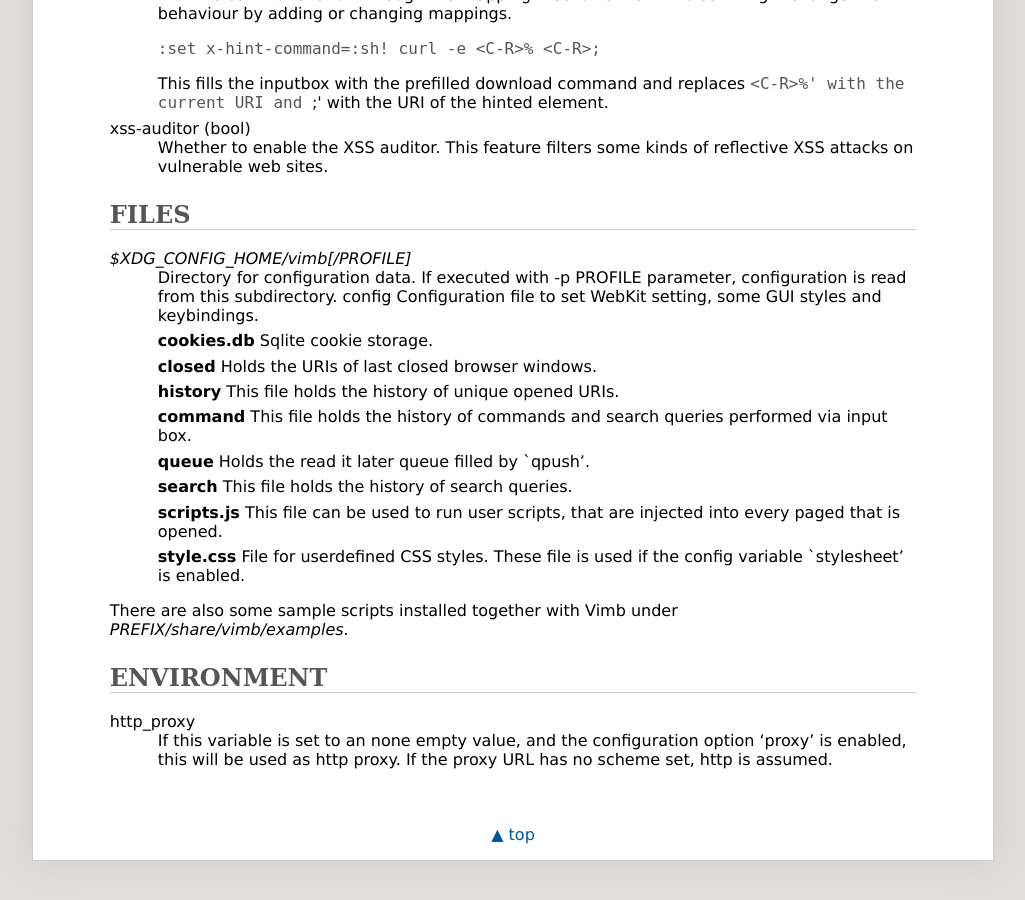
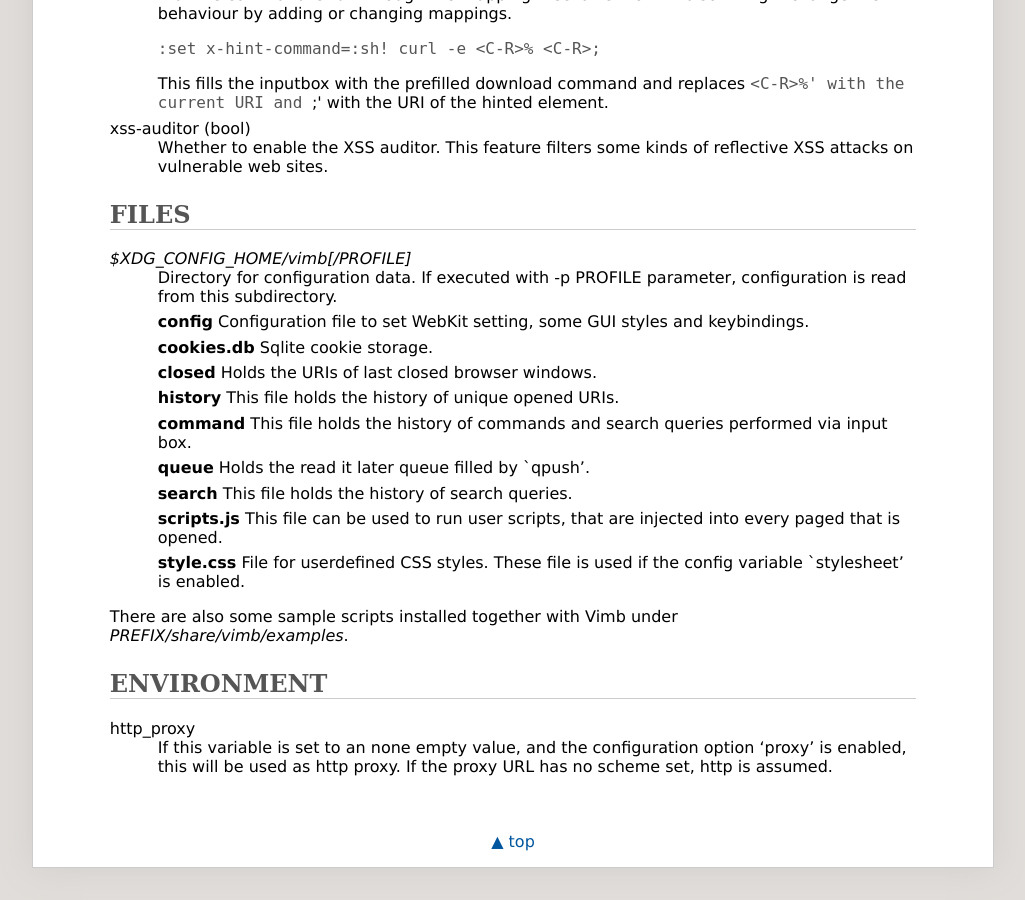
Before and after one commit to fanglingsu/vimb, a Jekyll site: the page built from man.md, in a window 1280 px wide and 900 px high, scrolled down 18365 px. Shown: the whole window, without its empty margins (127-1152 px from the left). Built offline with Jekyll 4.4.1, drawn with Linux system fonts in a browser that asks for light colours.

```diff
--- a/man.md
+++ b/man.md
@@ -1185,8 +1185,9 @@ xss-auditor (bool)
 {:#FILES}
 *$XDG\_CONFIG\_HOME/vimb[/PROFILE]*
 : Directory for configuration data. If executed with -p PROFILE parameter,
-  configuration is read from this subdirectory. config Configuration file to
-  set WebKit setting, some GUI styles and keybindings.
+  configuration is read from this subdirectory.
+: **config** Configuration file to set WebKit setting, some GUI styles and
+  keybindings.
 : **cookies.db** Sqlite cookie storage.
 : **closed** Holds the URIs of last closed browser windows.
 : **history** This file holds the history of unique opened URIs.
```
